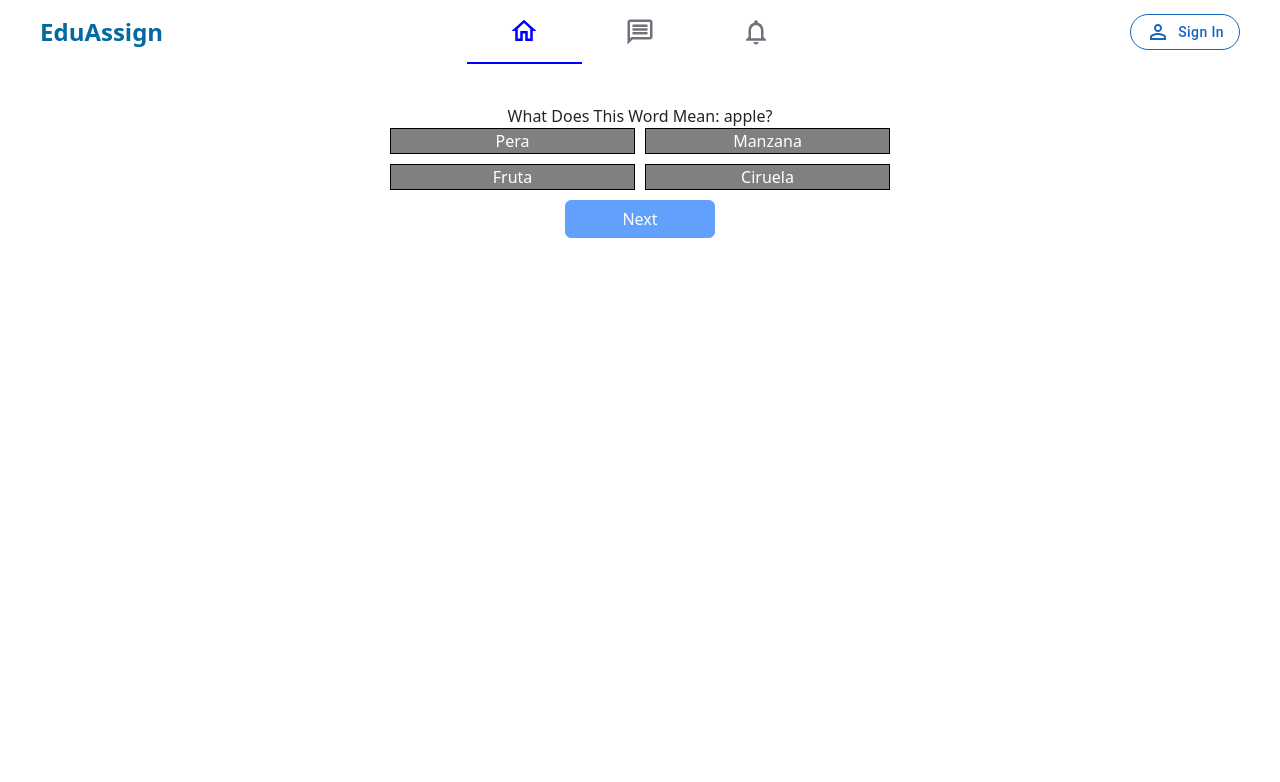
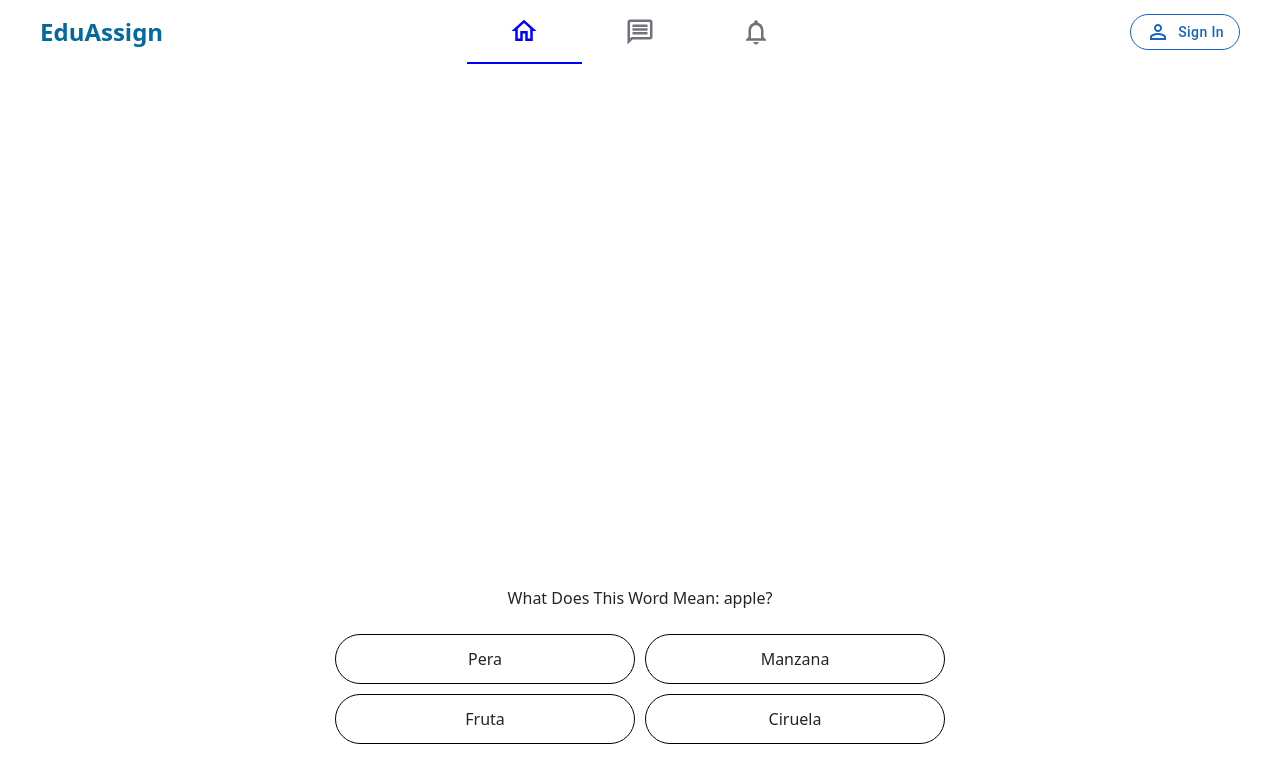
Before and after one commit to eliasrizik93/EduAssign, a React (Create React App) app in the folder client/: page / in a window 1280 px wide. Shown: the top 782 px of the page. Built offline with nearby package versions, Linux system fonts and the light colour scheme.

Commit message:
add side for the game

```diff
--- /dev/null
+++ b/client/src/components/SideMenuQuiz/SideMenuQuiz.scss
@@ -0,0 +1,24 @@
+.list-container {
+  display: flex;
+  align-items: center;
+  justify-content: center;
+  flex-direction: column;
+  width: 100%;
+  .quiz {
+    border: 1px solid black; // Set border for all sides
+    border-bottom: none; // Remove bottom border for all elements
+    width: 100%;
+    text-align: center;
+    height: 40px;
+    display: flex;
+    align-items: center;
+    justify-content: center;
+
+    &:last-child {
+      border-bottom: 1px solid black; // Apply bottom border only to the last element
+    }
+  }
+  .active {
+    background-color: orangered;
+  }
+}
--- /dev/null
+++ b/client/src/components/SideMenuQuiz/SideMenuQuiz.tsx
@@ -0,0 +1,24 @@
+import React, { useState } from 'react';
+import './SideMenuQuiz.scss';
+
+const SideMenuQuiz = ({
+  numOfQuiz,
+  quiz,
+}: {
+  numOfQuiz: number;
+  quiz: number;
+}) => {
+  return (
+    <div className='list-container'>
+      {Array(numOfQuiz)
+        .fill('')
+        .map((_, index) => (
+          <div className={`quiz ${numOfQuiz - index === quiz ? 'active' : ''}`}>
+            Quiz {numOfQuiz - index}
+          </div>
+        ))}
+    </div>
+  );
+};
+
+export default SideMenuQuiz;
--- a/client/src/components/WhoGoingToBeMillionaire/WhoGoingToBeMillionaire.scss
+++ b/client/src/components/WhoGoingToBeMillionaire/WhoGoingToBeMillionaire.scss
@@ -1,16 +1,26 @@
+.quiz-container {
+  display: flex;
+  flex-direction: column;
+  align-items: center;
+  justify-content: end;
+  margin-top: 10px;
+  height: 85%;
   .grid-container {
     display: flex;
     flex-direction: column;
+
     .answers-container {
       display: grid;
       grid-template-columns: 1fr 1fr;
       gap: 10px;
-    width: 500px;
       .elements {
         border: 1px solid black;
-      text-align: center;
-      background-color: gray;
-      color: white;
+        display: flex;
+        align-items: center;
+        justify-content: center;
+        height: 50px;
+        width: 300px;
+        border-radius: 50px;
         &:hover {
           background-color: orange;
           cursor: pointer;
@@ -48,3 +58,4 @@
   .winner {
     color: green;
   }
+}
--- a/client/src/components/WhoGoingToBeMillionaire/WhoGoingToBeMillionaire.tsx
+++ b/client/src/components/WhoGoingToBeMillionaire/WhoGoingToBeMillionaire.tsx
@@ -109,12 +109,15 @@ function WhoGoingToBeMillionaire() {
         index === currentIndex ? { ...item, options: updatedOptions } : item
       )
     );
+    if (isCorrect) goToNextQuestion();
   };
   const goToNextQuestion = () => {
-    if (currentIndex < items.length - 1) {
-      setCurrentIndex(currentIndex + 1);
-      setIsAnswered(false);
-    }
+    setTimeout(() => {
+      if (currentIndex < items.length - 1) {
+        setCurrentIndex(currentIndex + 1);
+        setIsAnswered(false);
+      }
+    }, 1000);
   };
   const resetQuizData = (quizItems: QuizItem[] = initialItems) =>
     quizItems.map((item) => ({
@@ -129,13 +132,15 @@ function WhoGoingToBeMillionaire() {
   };
 
   return (
-    <div className='container d-flex flex-column align-items-center mt-10'>
+    <div className='quiz-container '>
       {quizState === 'lost' && (
         <div className='game-over'>THE GAME ENDED. YOU LOST</div>
       )}
       {quizState === 'won' && <div className='winner'>YOU WON!!!</div>}
 
-      <div>What Does This Word Mean: {items[currentIndex]?.word}?</div>
+      <div className='mb-4'>
+        What Does This Word Mean: {items[currentIndex]?.word}?
+      </div>
       <div className='grid-container'>
         <div className='answers-container'>
           {items[currentIndex]?.options.map((option) => (
@@ -149,13 +154,6 @@ function WhoGoingToBeMillionaire() {
           ))}
         </div>
         <div className='footer'>
-          <Button
-            disabled={quizState !== 'active' || !isAnswered}
-            variant='primary'
-            onClick={goToNextQuestion}
-          >
-            Next
-          </Button>
           {(quizState === 'lost' || quizState === 'won') && (
             <Button variant='danger' onClick={restartQuiz}>
               Restart
```
Lines whose indentation alone changed are shown as unchanged.
